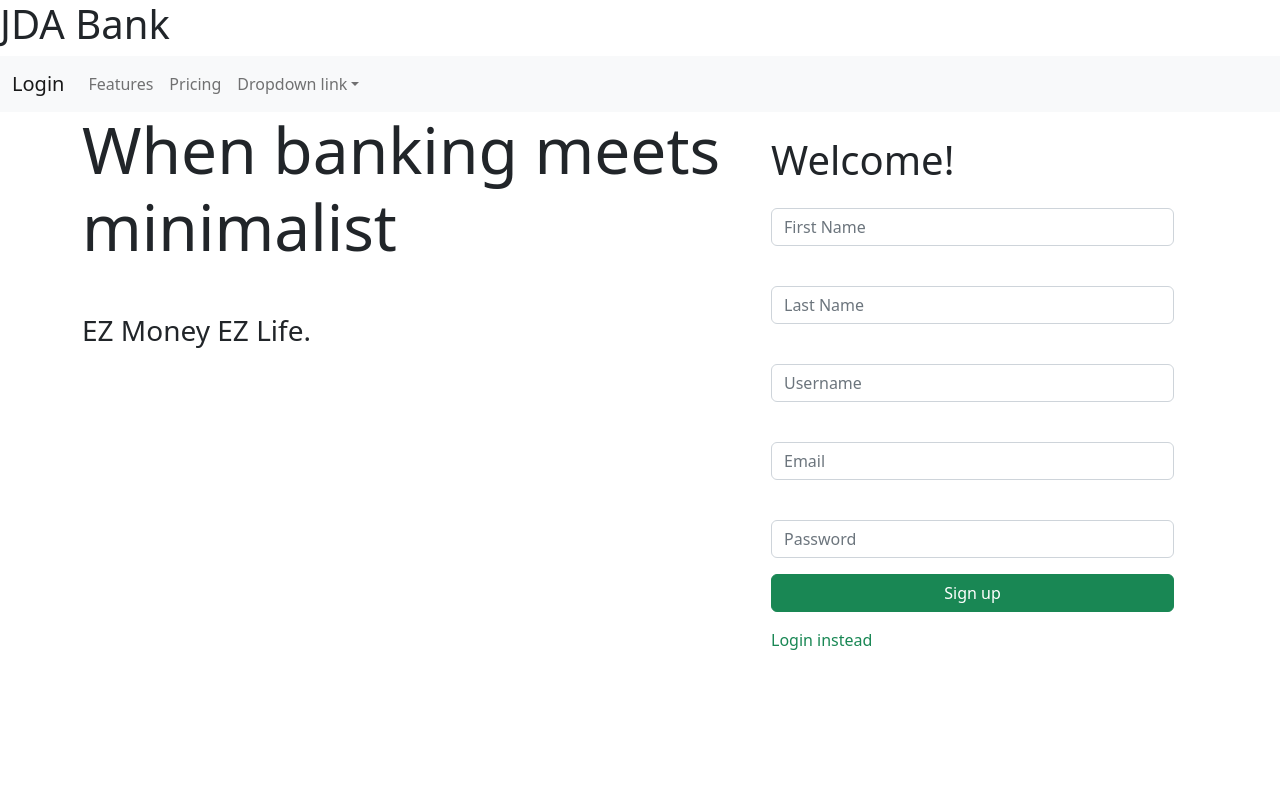
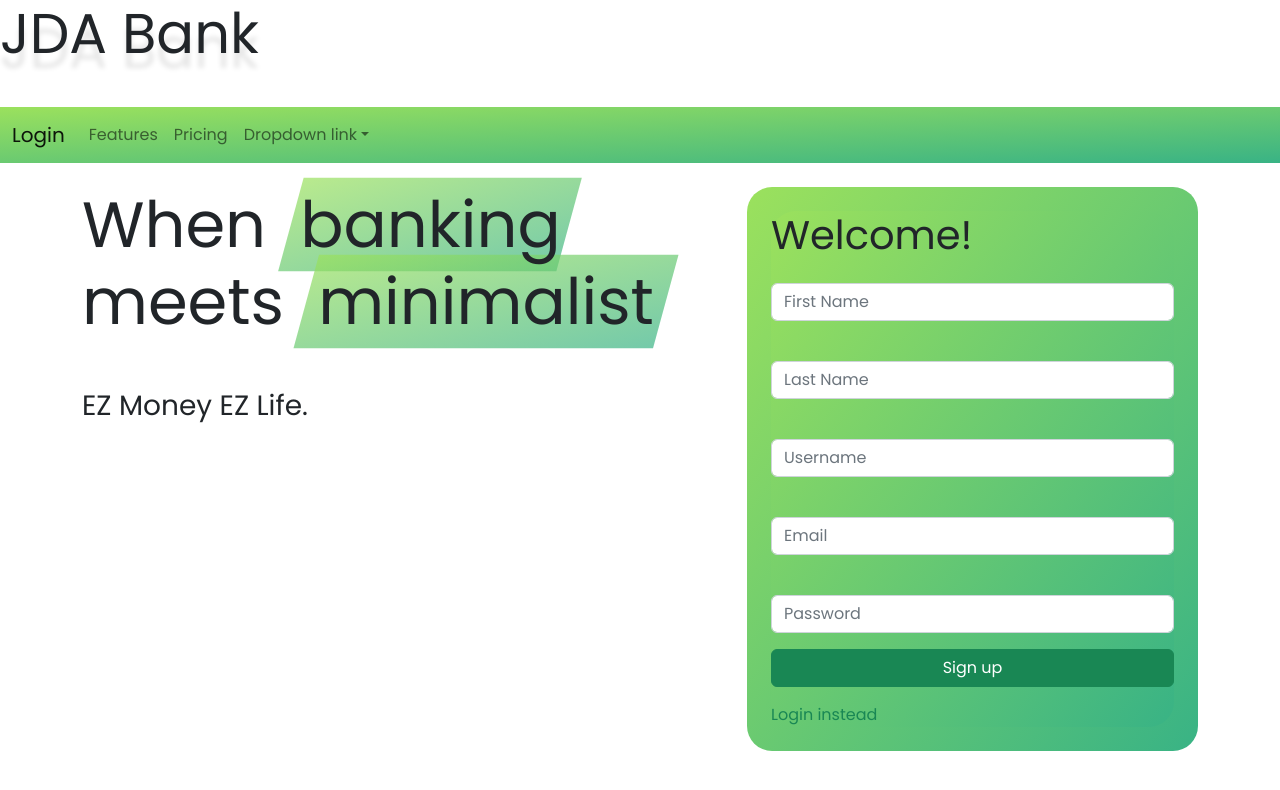
Before and after one commit to Nivix047/JDA-BANK-MERN, a React (Create React App) app in the folder client/: page /signup in a window 1280 px wide. Shown: the top 790 px of the page. Built offline with nearby package versions, Linux system fonts and the light colour scheme.

Commit message:
Updated signed and login form

```diff
--- a/client/src/App.css
+++ b/client/src/App.css
@@ -1 +1,168 @@
 /* Put generic CSS such as p { font-size: 16px } in here */
+* {
+  font-family: "Poppins", sans-serif;
+}
+
+:root {
+  --gradient-primary: linear-gradient(to top left, #39b385, #9be15d);
+  --color-tertiary-darker: #fd424b;
+}
+
+.title {
+  text-shadow: 0px 15px 5px rgba(0, 0, 0, 0.1);
+}
+
+#navbar {
+  background-image: var(--gradient-primary);
+}
+
+.highlight {
+  position: relative;
+}
+
+.highlight::after {
+  display: block;
+  content: "";
+  position: absolute;
+  bottom: 0;
+  left: 0;
+  height: 100%;
+  width: 100%;
+  z-index: -1;
+  opacity: 0.7;
+  transform: scale(1.07, 1.05) skewX(-15deg);
+  background-image: var(--gradient-primary);
+}
+
+/* .login-signup-form {
+  position: relative;
+} */
+
+.login-signup-form {
+  background-image: var(--gradient-primary);
+  border-radius: 25px;
+}
+
+.transaction-form {
+  background: var(--gradient-primary);
+  border-radius: 25px;
+}
+
+#credit-transaction {
+  position: relative;
+  /* width: 30%; */
+  padding: 1em 1.5em;
+  margin: 2em auto;
+  color: black;
+  background: var(--gradient-primary);
+}
+
+#credit-transaction:before {
+  content: "";
+  position: absolute;
+  top: 0;
+  right: 0;
+  border-width: 0 16px 16px 0;
+  border-style: solid;
+  border-color: #379f4e #fff;
+}
+
+#debit-transaction {
+  position: relative;
+  /* width: 30%; */
+  padding: 1em 1.5em;
+  margin: 2em auto;
+  color: black;
+  background: radial-gradient(
+    410px at 49.5% 99%,
+    rgb(250, 208, 196) 0%,
+    rgb(255, 209, 255) 99.5%
+  );
+}
+
+#debit-transaction:before {
+  content: "";
+  position: absolute;
+  top: 0;
+  right: 0;
+  border-width: 0 16px 16px 0;
+  border-style: solid;
+  border-color: #d4accb #fff;
+}
+
+#login {
+  position: relative;
+}
+
+#login::before {
+  content: "";
+  position: absolute;
+  width: 100%;
+  height: 4px;
+  border-radius: 4px;
+  background-color: #18272f;
+  bottom: 0;
+  left: 0;
+  transform-origin: right;
+  transform: scaleX(0);
+  transition: transform 0.3s ease-in-out;
+}
+
+#login:hover::before {
+  transform-origin: left;
+  transform: scaleX(1);
+}
+
+#logout {
+  position: relative;
+}
+
+#logout::before {
+  content: "";
+  position: absolute;
+  width: 100%;
+  height: 4px;
+  border-radius: 4px;
+  background-color: #18272f;
+  bottom: 0;
+  left: 0;
+  transform-origin: right;
+  transform: scaleX(0);
+  transition: transform 0.3s ease-in-out;
+}
+
+#logout:hover::before {
+  transform-origin: left;
+  transform: scaleX(1);
+}
+
+.nav-item {
+  position: relative;
+}
+
+.nav-item::before {
+  content: "";
+  position: absolute;
+  width: 100%;
+  height: 4px;
+  border-radius: 4px;
+  background-color: #18272f;
+  bottom: 0;
+  left: 0;
+  transform-origin: right;
+  transform: scaleX(0);
+  transition: transform 0.3s ease-in-out;
+}
+
+.nav-item:hover::before {
+  transform-origin: left;
+  transform: scaleX(1);
+}
+
+.cap {
+  text-transform: capitalize;
+}
+
+.chart {
+  margin: 0 auto;
+}
--- a/client/src/components/Header/index.js
+++ b/client/src/components/Header/index.js
@@ -1,5 +1,12 @@
 function Header() {
-  return <h1>JDA Bank</h1>;
+  return (
+    <div className="row text-left jumbotron jumbotron-fluid">
+      <div className="col container">
+        <h1 className="display-4 title">JDA Bank</h1>
+        <p className="lead"></p>
+      </div>
+    </div>
+  );
 }
 
 export default Header;
--- a/client/src/components/Navbar/index.js
+++ b/client/src/components/Navbar/index.js
@@ -9,7 +9,8 @@ function Navbar() {
     Auth.logout();
   };
   return (
-    <nav className="navbar navbar-expand-lg bg-light">
+    <main className="pb-4 pt-4">
+      <nav className="navbar navbar-expand-lg bg-light" id="navbar">
         <div className="container-fluid">
           {Auth.loggedIn() ? (
             <Link className="navbar-brand" id="logout" onClick={logout}>
@@ -84,6 +85,7 @@ function Navbar() {
           </div>
         </div>
       </nav>
+    </main>
   );
 }
 
--- a/client/src/pages/Login/index.js
+++ b/client/src/pages/Login/index.js
@@ -49,12 +49,11 @@ const Login = (props) => {
           <div className="row">
             <div className="col-7">
               <h1 className="display-3">
-                When
-                <span className="highlight"> banking</span>
-                <span> meets</span>
-                <br />
-                <span className="highlight"> minimalist</span>
-                <div className="mt-5 h3">EZ Money EZ Life.</div>
+                When &nbsp;
+                <span className="highlight">banking</span>
+                &nbsp; meets &nbsp;
+                <span className="highlight">minimalist</span>
+                <div className="mt-5 h4">EZ Money EZ Life.</div>
               </h1>
             </div>
             <div className="col">
--- a/client/src/pages/Signup/index.js
+++ b/client/src/pages/Signup/index.js
@@ -51,11 +51,10 @@ const Signup = () => {
           <div className="row">
             <div className="col-7">
               <h1 className="display-3">
-                When
-                <span className="highlight"> banking</span>
-                <span> meets</span>
-                <br />
-                <span className="highlight"> minimalist</span>
+                When &nbsp;
+                <span className="highlight">banking</span>
+                &nbsp; meets &nbsp;
+                <span className="highlight">minimalist</span>
                 <div className="mt-5 h3">EZ Money EZ Life.</div>
               </h1>
             </div>
```
Lines whose indentation alone changed are shown as unchanged.
